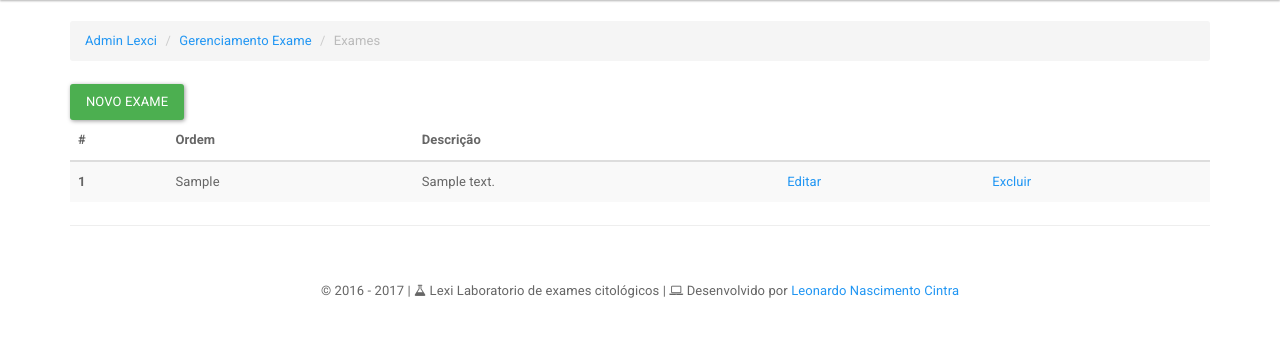
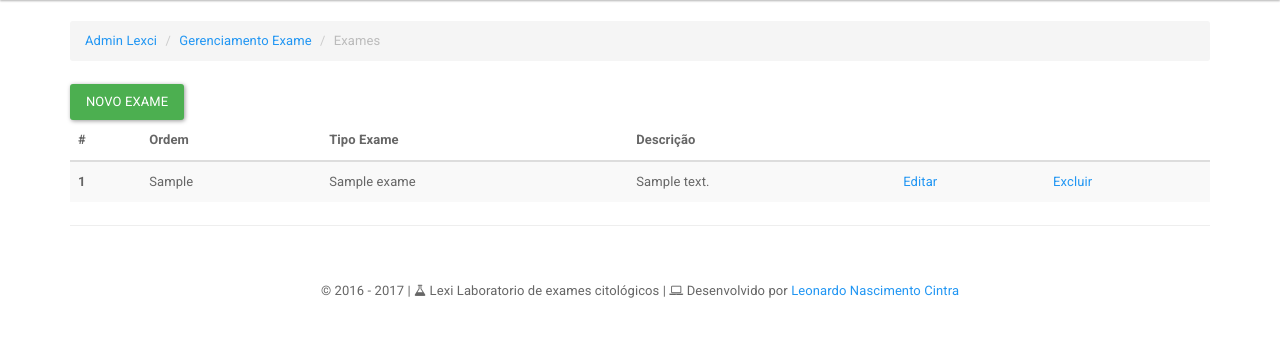
Before and after one commit to leonardocintra/lexci.com.br, a Django app: template exame/templates/exame/exame_list.html in a window 1280 px wide. Shown: the part 64-401 px from the top of the page. Run offline with Django 3.2, Linux system fonts and the light colour scheme; the template is opened without the code that fills it: most values are stand-ins (such as "Sample title", 1, 10 or a date in 2020); parts of the project's set-up code (start-up, migrations or seed data) failed here and were passed over; some libraries are stand-ins or nearby versions.

Commit message:
exibindo o tipo de exame

```diff
--- a/exame/models.py
+++ b/exame/models.py
@@ -10,7 +10,8 @@ from django.db import models
 class Exame(models.Model):
     """ Exames - tabela que salva os tipos de exames que são inseridos no laudo.
         Campos:
-            - descricao: descreve o nome do exame (titulo)
+            - nome: nome do exame
+            - descricao: descreve o nome do tipo de exame
     """
     NOME_EXAME = (
         (1, 'EXAME CITOPATOLÓGICO CERVICAL UTERINO'),
--- a/exame/templates/exame/exame_list.html
+++ b/exame/templates/exame/exame_list.html
@@ -16,6 +16,7 @@
             <tr>
                 <th>#</th>
                 <th>Ordem</th>
+                <th>Tipo Exame</th>
                 <th>Descrição</th>
                 <th></th>
                 <th></th>
@@ -26,6 +27,7 @@
                 <tr>
                     <th scope="row">{{ exame.id }}</th>
                     <td>{{ exame.ordem_exibicao }}</td>
+                    <td>{{ exame.get_nome_display }}</td>
                     <td>{{ exame.descricao }}</td>
                     <td><a href="{% url 'exame:exame_update' pk=exame.id %}">Editar</a> </td>
                     <td><a href="{% url 'exame:exame_delete' pk=exame.id %}">Excluir</a> </td>
```
